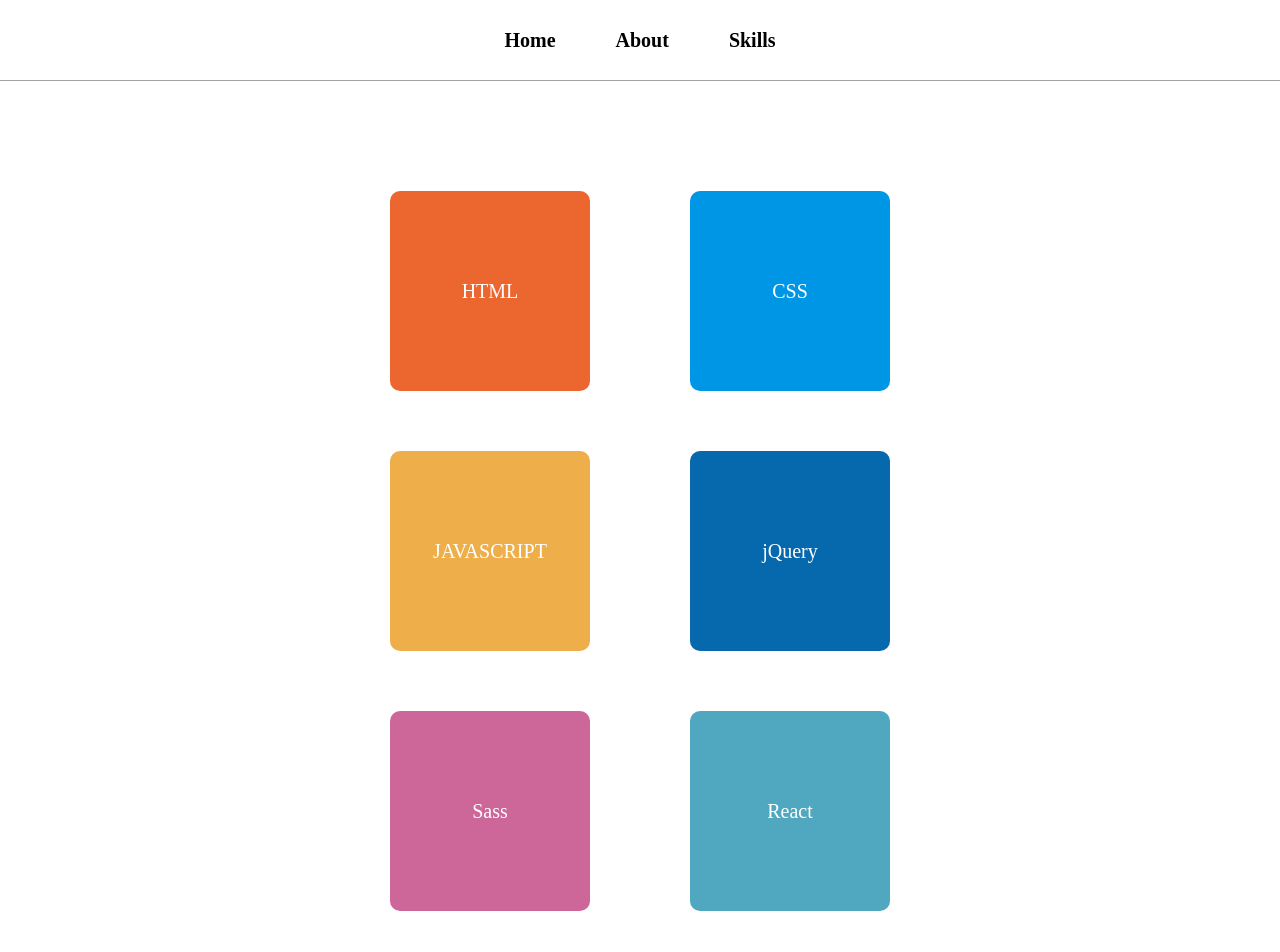
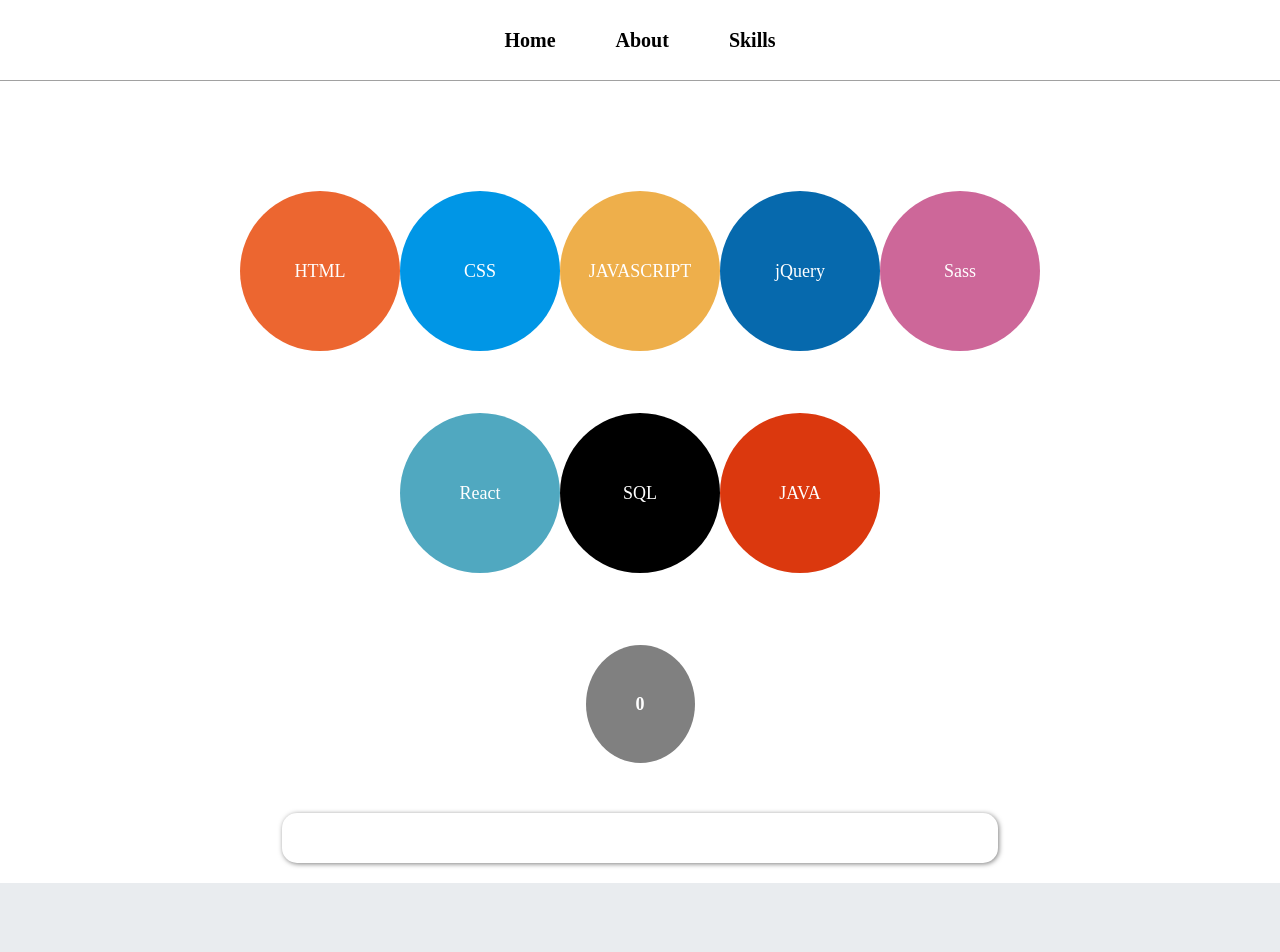
Before and after one commit to hhhjj503/React_Portfolio, a React (Create React App) app: page /React_Portfolio/skills in a window 1280 px wide. Shown: the top 952 px of the page. After the commit the page ends 883 px from the top, so only its background shows below. Built offline with nearby package versions, Linux system fonts and the light colour scheme.

Commit message:
20221219

```diff
--- /dev/null
+++ b/src/components/GageBar.js
@@ -0,0 +1,40 @@
+import React from 'react';
+import { useCallback } from 'react';
+import styled from 'styled-components';
+
+const GageBar = ({ barGage, barColor }) => {
+  const GageBarComponent = styled.div`
+    width: 80%;
+    height: 50px;
+    background: none;
+    margin: 50px auto 0 auto;
+    border-radius: 15px;
+    box-shadow: 1px 1px 5px rgba(0, 0, 0, 0.5);
+    overflow: hidden;
+    position: relative;
+    transition: 0.3s ease-in-out;
+
+    &:after {
+      content: '';
+      transition: 0.3s ease-in-out;
+      display: block;
+      position: absolute;
+      top: 0;
+      left: 0;
+      width: ${() => (barGage === '' ? 1 : barGage)}%;
+      background-color: ${() => (barColor === '' ? 'gray' : barColor)};
+      height: 50px;
+    }
+
+    @media screen and (min-width: 480px) and (max-width: 767px) {
+      height: 40px;
+    }
+
+    @media screen and (min-width: 320px) and (max-width: 479px) {
+      height: 30px;
+    }
+  `;
+  return <GageBarComponent></GageBarComponent>;
+};
+
+export default React.memo(GageBar);
--- /dev/null
+++ b/src/components/Li.js
@@ -0,0 +1,92 @@
+import React from 'react';
+import styled, { keyframes } from 'styled-components';
+
+const Li = ({ background, animation, score, onClick, children }) => {
+  const LiComponent = styled.li`
+    color: white;
+    position: relative;
+    display: inline-block;
+    margin: 30px 0;
+    text-align: center;
+    width: 160px;
+    height: 160px;
+    line-height: 160px;
+    box-sizing: border-box;
+    background-color: ${() => (background === '' ? '#626262' : background)};
+    //border-radius: 10px;
+    border-radius: 50%;
+    transition: 0.3s ease-in-out;
+    cursor: pointer;
+
+    & span {
+      font-size: 1.8rem;
+      position: absolute;
+      top: 0;
+      left: 0;
+      right: 0;
+      bottom: 0;
+      transition: 0.3s ease-in-out;
+    }
+
+    &:hover {
+      //border-radius: 50%;
+      animation: ${() => (animation === '' ? '' : animation)} 3s infinite;
+      span {
+        font-size: 1.9rem;
+        font-weight: bold;
+      }
+    }
+
+    @media screen and (min-width: 480px) and (max-width: 767px) {
+      font-size: 1.7rem;
+      width: 120px;
+      height: 120px;
+      margin: 10px;
+      line-height: 120px;
+
+      & span {
+        font-size: 1.6rem;
+      }
+
+      &:hover {
+        span {
+          font-size: 1.7rem;
+          font-weight: bold;
+        }
+      }
+    }
+
+    @media screen and (min-width: 320px) and (max-width: 479px) {
+      width: 80px;
+      height: 80px;
+      line-height: 80px;
+      margin: 7px;
+
+      & span {
+        font-size: 1.3rem;
+      }
+
+      &:hover {
+        span {
+          font-size: 1.3rem;
+          font-weight: bold;
+        }
+      }
+    }
+  `;
+
+  return (
+    <LiComponent onClick={() => onClick(background, score)}>
+      <span>{children}</span>
+    </LiComponent>
+  );
+};
+
+export default React.memo(Li);
+
+export const rhombus = keyframes`
+  0% {
+
+  } 50% {
+    transform : rotate(360deg);
+  }`;
--- a/src/pages/Skills.js
+++ b/src/pages/Skills.js
@@ -1,12 +1,14 @@
-import React from 'react';
+import React, { useState } from 'react';
 import { DivWrapper } from '../styles/DivWrapper';
 import { H1 } from '../styles/H1';
-import styled from 'styled-components';
+import styled, { keyframes } from 'styled-components';
+import Li, { rhombus } from '../components/Li';
+import { useCallback } from 'react';
+import GageBar from '../components/GageBar';
 
 const Skills = () => {
   const Ul = styled.ul`
     width: 70%;
-    position: relative;
     margin: 10vh auto 0 auto;
     top: 0;
     right: 0;
@@ -15,8 +17,9 @@
     text-align: center;
 
     @media screen and (min-width: 480px) and (max-width: 767px) {
-      width: auto;
-      margin: 0;
+      width: 90%;
+      margin: 5vh auto 0 auto;
+      height: 100%;
     }
 
     @media screen and (min-width: 320px) and (max-width: 479px) {
@@ -25,70 +28,152 @@
     }
   `;
 
-  const Li = styled.li`
-    font-size: 2rem;
-    color: white;
-    display: inline-block;
-    margin: 30px 50px;
-    text-align: center;
-    width: 200px;
-    height: 200px;
-    line-height: 200px;
+  const StyledDivWrapper = styled(DivWrapper)`
+    height: auto;
+    padding: 0;
     box-sizing: border-box;
-    background-color: ${(props) =>
-      props.background === '' ? '#626262' : props.background};
-    border-radius: 10px;
-    transition: 0.3s ease-in-out;
-    cursor: pointer;
-
-    &:hover {
-      border-radius: 50%;
-      font-size: 2.3rem;
-    }
 
     @media screen and (min-width: 480px) and (max-width: 767px) {
-      font-size: 1.7rem;
-      margin: 10px 20px;
-      width: 150px;
-      height: 150px;
-      line-height: 150px;
     }
 
     @media screen and (min-width: 320px) and (max-width: 479px) {
-      font-size: 1.5rem;
-      width: 130px;
-      height: 130px;
-      line-height: 130px;
-      margin: 10px 10px;
-
-      &:hover {
-        font-size: 1.7rem;
-      }
+      padding-top: 50px;
     }
   `;
 
-  const StyledDivWrapper = styled(DivWrapper)`
-    padding: 0;
-    box-sizing: border-box;
+  const ScoreRound = styled.div`
+    font-size: 1.8rem;
+    font-weight: bold;
+    padding: 50px;
+    border-radius: 50%;
+    background-color: gray;
+    display: inline-block;
+    color: white;
+    margin: 0 auto;
+    transition: 0.3s ease-in-out;
+
+    @media screen and (min-width: 480px) and (max-width: 767px) {
+      padding: 40px;
+      font-size: 1.6rem;
+    }
+
+    @media screen and (min-width: 320px) and (max-width: 479px) {
+      padding: 30px;
+      font-size: 1.4rem;
+    }
   `;
 
+  const [score, setScore] = useState(0);
+  const [barGage, setbarGage] = useState(0);
+  const [barColor, setbarColor] = useState('');
+
+  const changeScore = useCallback(
+    (background, score) => {
+      setScore(score);
+      setbarGage(score);
+      setbarColor(background);
+    },
+    [score],
+  );
+
   return (
-    <>
+    <div
+      style={{
+        height: '100%',
+        background: 'white',
+        minHeight: 'calc(100vh - 100px)',
+      }}
+    >
       <StyledDivWrapper className="skills">
         <H1 hidden={true}>Skills</H1>
         <Ul>
-          <Li background="rgb(236, 102, 48)">HTML</Li>
-          <Li background="rgb(0, 150, 230)">CSS</Li>
-          <Li background="rgb(238, 175, 75)">JAVASCRIPT</Li>
-          <Li background="rgb(6, 105, 173)">jQuery</Li>
-          <Li background="rgb(205, 103, 153)">Sass</Li>
-          <Li background="#50a8c0">React</Li>
-          <Li background="rgb(0, 0, 0)">SQL</Li>
-          <Li background="rgb(219, 56, 14)">JAVA</Li>
+          <Li
+            background="rgb(236, 102, 48)"
+            animation={rhombus}
+            score={80}
+            onClick={changeScore}
+          >
+            {'HTML'}
+          </Li>
+          <Li
+            background="rgb(0, 150, 230)"
+            animation={rhombus}
+            score={80}
+            onClick={changeScore}
+          >
+            {'CSS'}
+          </Li>
+          <Li
+            background="rgb(238, 175, 75)"
+            animation={rhombus}
+            score={80}
+            onClick={changeScore}
+          >
+            {'JAVASCRIPT'}
+          </Li>
+          <Li
+            background="rgb(6, 105, 173)"
+            animation={rhombus}
+            score={50}
+            onClick={changeScore}
+          >
+            {'jQuery'}
+          </Li>
+          <Li
+            background="rgb(205, 103, 153)"
+            animation={rhombus}
+            score={50}
+            onClick={changeScore}
+          >
+            {'Sass'}
+          </Li>
+          <Li
+            background="#50a8c0"
+            animation={rhombus}
+            score={50}
+            onClick={changeScore}
+          >
+            {'React'}
+          </Li>
+          <Li
+            background="rgb(0, 0, 0)"
+            animation={rhombus}
+            score={50}
+            onClick={changeScore}
+          >
+            {'SQL'}
+          </Li>
+          <Li
+            background="rgb(219, 56, 14)"
+            animation={rhombus}
+            score={50}
+            onClick={changeScore}
+          >
+            {'JAVA'}
+          </Li>
         </Ul>
       </StyledDivWrapper>
-    </>
+      <div
+        style={{
+          width: '70%',
+          margin: '5vh auto 0 auto',
+          textAlign: 'center',
+          paddingBottom: '20px',
+        }}
+        className="wrapper"
+      >
+        <div
+          className="deco"
+          style={{
+            width: '100%',
+          }}
+        >
+          <ScoreRound className="score">{score}</ScoreRound>
+        </div>
+        <GageBar barGage={barGage} barColor={barColor}></GageBar>
+      </div>
+    </div>
   );
 };
 
-export default Skills;
+export default React.memo(Skills);
--- a/src/styles/DivWrapper.js
+++ b/src/styles/DivWrapper.js
@@ -26,11 +26,11 @@
   }
 
   &.skills {
-    height: 100%;
-    min-height: calc(100vh - 80px);
+    height: auto;
+    min-height: initial;
 
     @media screen and (min-width: 480px) and (max-width: 767px) {
-      height: 100vh;
+      height: 70vh;
     }
 
     @media screen and (min-width: 320px) and (max-width: 479px) {
```
